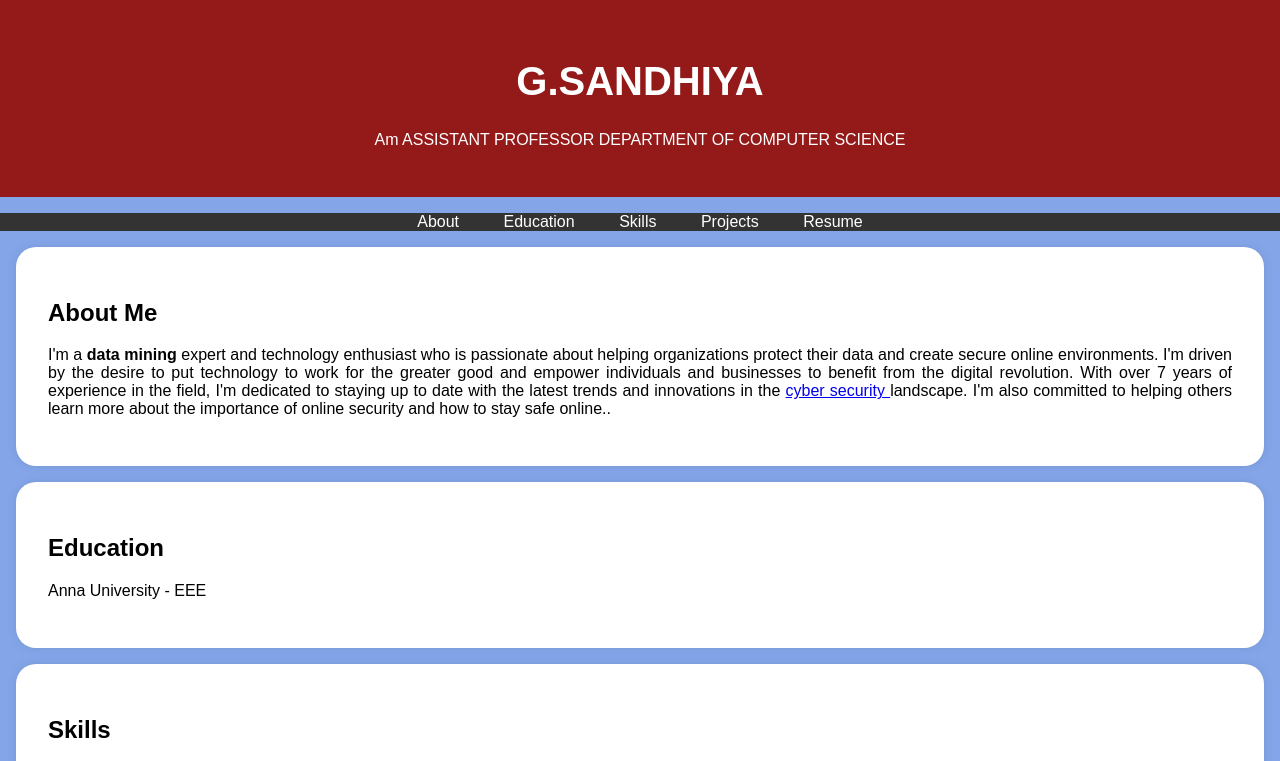
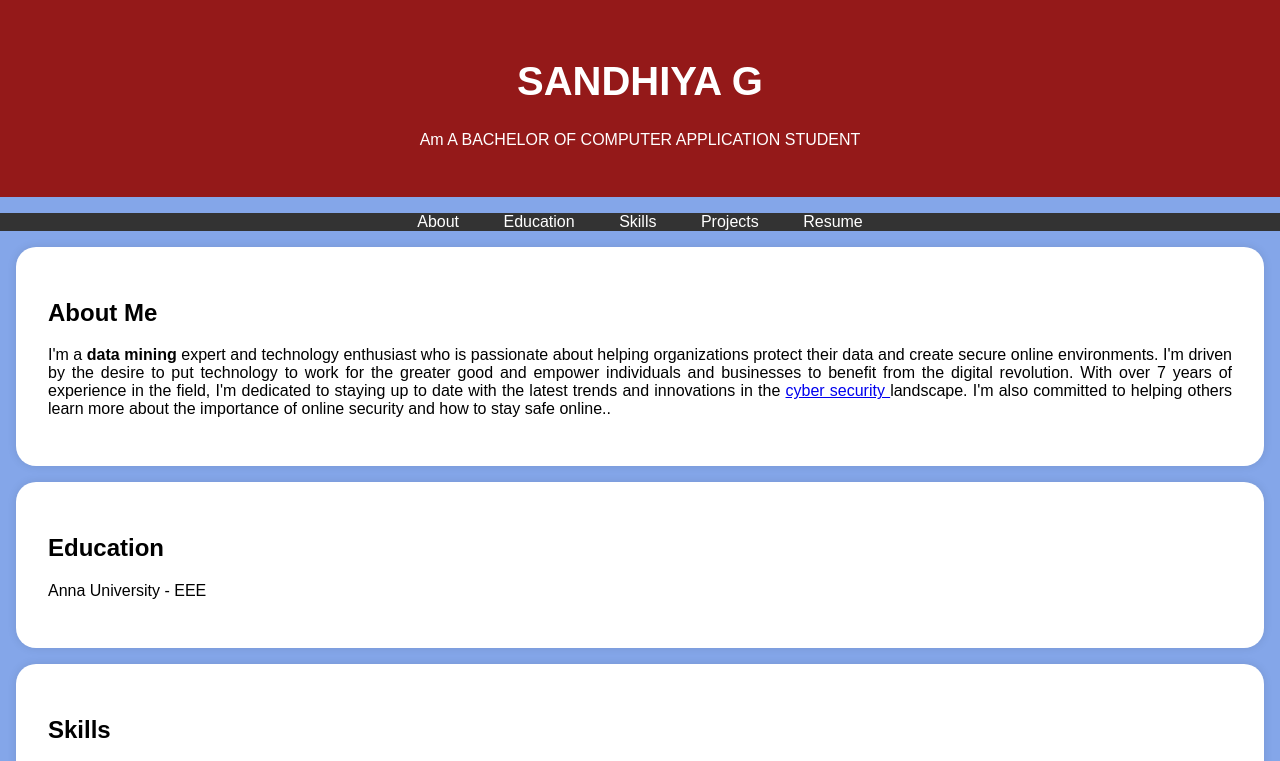
Before and after one commit to sandhiya2209/Sandhiya-G, a plain HTML site: page index.html in a window 1280 px wide. Shown: the top 761 px of the page. Drawn offline with Linux system fonts and the light colour scheme.

Commit message:
Update index.html

```diff
--- a/index.html
+++ b/index.html
@@ -22,7 +22,7 @@
             font-size: 2.5rem;
         }
 
-        /* Add styles for the round profile picture */
+        /* IMG_20250329_113634.jpg */
         .profile-picture {
             width: 100px; /* Adjust the size as needed */
             height: 100px;
@@ -94,10 +94,10 @@
 <body>
     <header>
         <div class="header-content">
-            <!-- Add your profile picture here -->
+            <!-- IMG_20250329_113634.jpg -->
 
-            <h1>G.SANDHIYA</h1>
-            <p>Am ASSISTANT PROFESSOR DEPARTMENT OF COMPUTER SCIENCE</p>
+            <h1> SANDHIYA G</h1>
+            <p>Am A BACHELOR OF COMPUTER APPLICATION STUDENT</p>
         </div>
     </header>
 
@@ -170,7 +170,7 @@
     </section>
 
     <footer>
-        <p>&copy; sivasankari </p>
+        <p>&copy; SANDHIYA G </p>
     </footer>
 
     <script>
```
